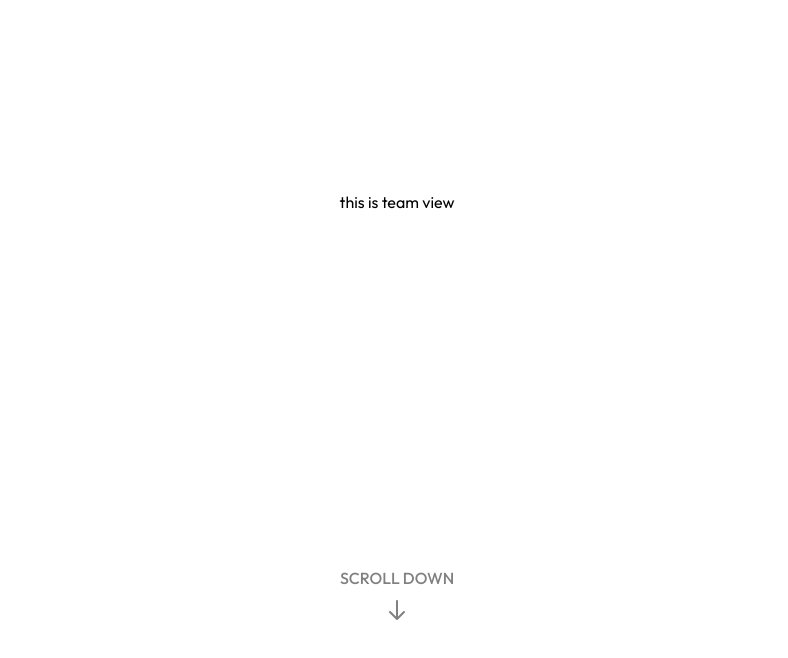
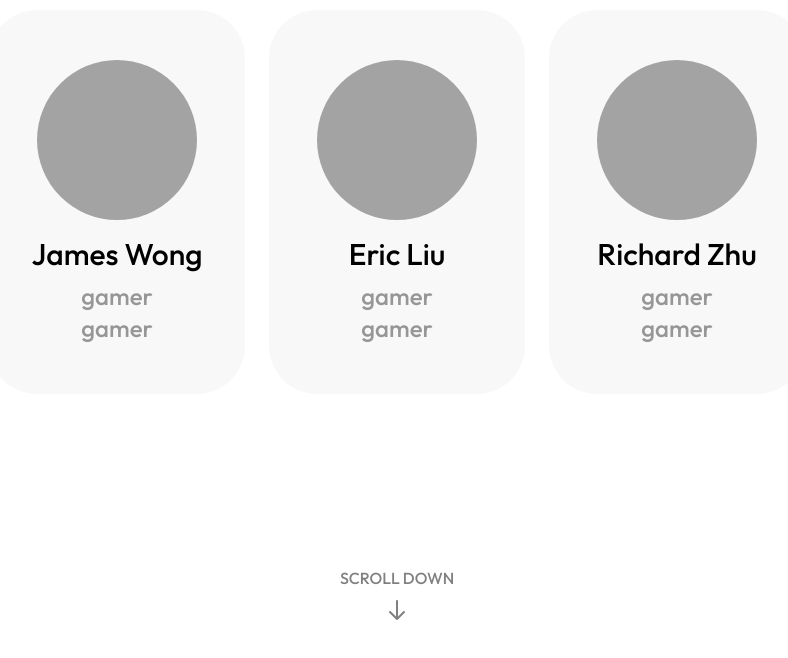
Before and after one commit to fxlui/logicpop-website, a Next.js app: page / in a window 1280 px wide. Shown: the part 1762-2420 px from the top of the page, without its empty margins (243-1031 px from the left). Built offline with nearby package versions, Linux system fonts and the light colour scheme.

Commit message:
Draft of TeamCard

```diff
--- /dev/null
+++ b/src/components/TeamCard.tsx
@@ -0,0 +1,20 @@
+import { FC, useState } from 'react'
+import { View } from '../types'
+import clsx from 'clsx'
+
+const TeamCard: FC<{
+  name: string
+  photo: string
+  description: string
+}> = ({ name, photo, description }) => {
+  return (
+    <div className="flex flex-col justify-center items-center bg-bg-card rounded-card w-64 h-96">
+      <div className="rounded-full bg-neutral-400 w-40 h-40" />
+      <p className="font-medium mt-4 mb-2 text-3xl">{name}</p>
+      <p className="font-medium text-2xl text-secondary">{description}</p>
+      <p className="font-medium text-2xl text-secondary">{description}</p>
+    </div>
+  )
+}
+
+export default TeamCard
--- a/src/views/TeamView.tsx
+++ b/src/views/TeamView.tsx
@@ -1,8 +1,12 @@
+import TeamCard from '../components/TeamCard'
+
 function TeamView() {
   return (
-    <>
-      <div>this is team view</div>
-    </>
+    <div className="flex content-center space-x-6">
+      <TeamCard name="James Wong" photo="a" description="gamer" />
+      <TeamCard name="Eric Liu" photo="a" description="gamer" />
+      <TeamCard name="Richard Zhu" photo="a" description="gamer" />
+    </div>
   )
 }
 
--- a/tailwind.config.js
+++ b/tailwind.config.js
@@ -15,7 +15,11 @@ module.exports = {
         unfocused: '#999999', // eg. unselected menu link
         label: '#808080',
         'bg-card': '#f8f8f8',
-        'bg-wash': '#abc8ff'
+        'bg-wash': '#abc8ff',
+        secondary: '#969696'
+      },
+      borderRadius: {
+        card: '48px'
       }
     }
   },
```
